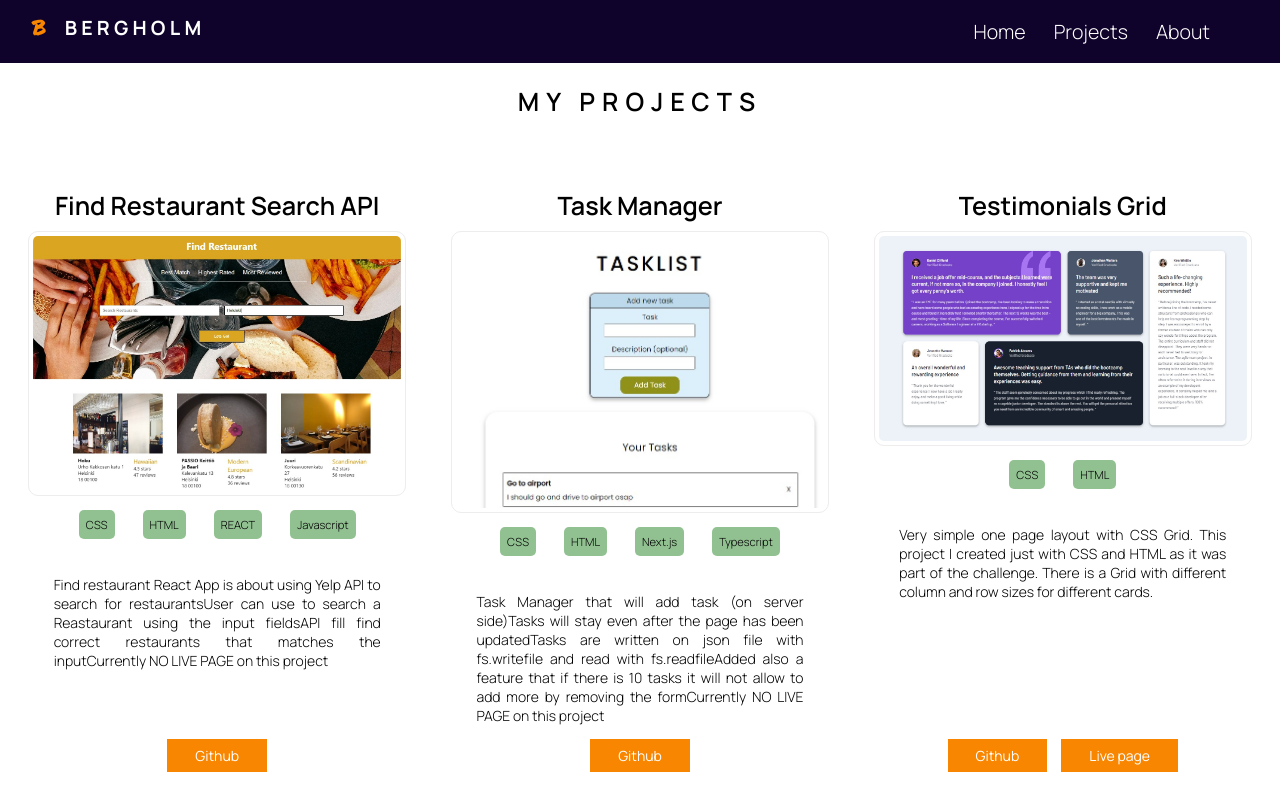
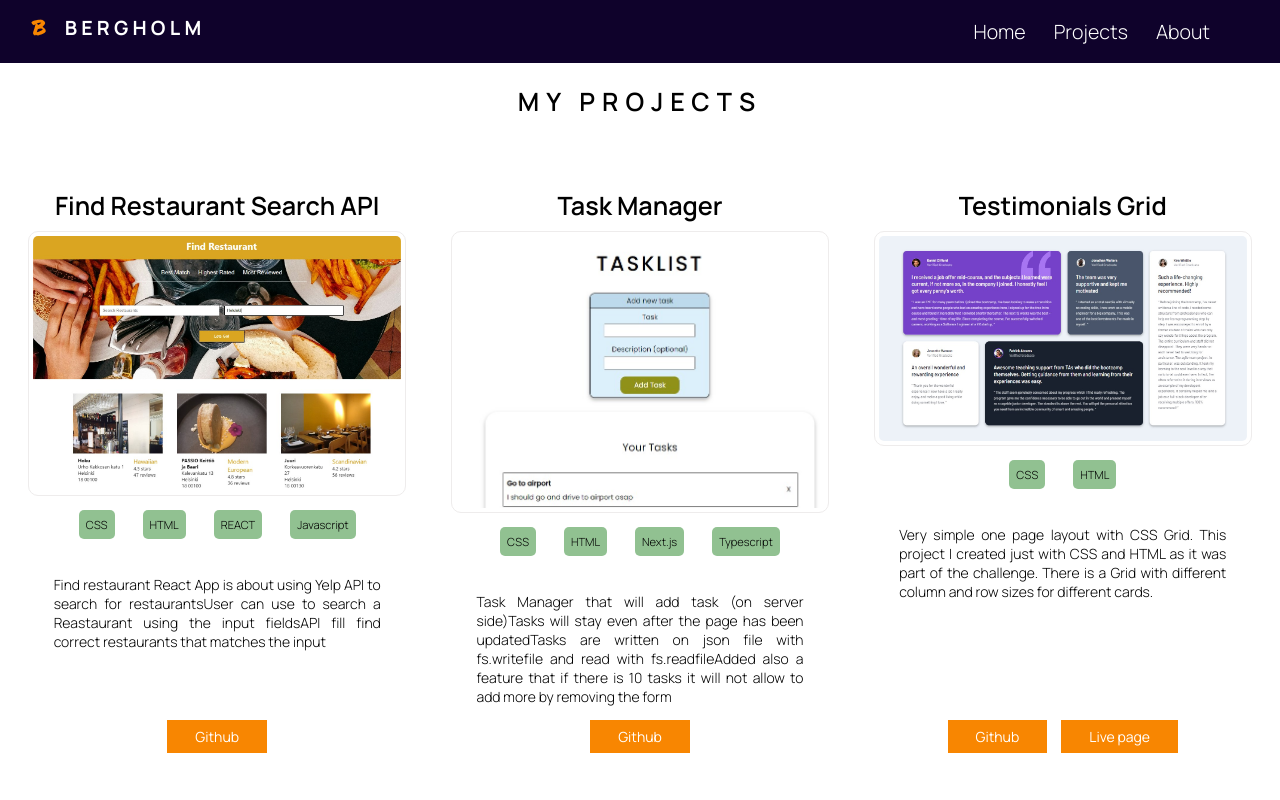
Before and after one commit to Jani-B/portfolio_website, a Next.js app: page /projects in a window 1280 px wide. Shown: the top 800 px of the page. Built offline with nearby package versions, Linux system fonts and the light colour scheme; a web font is replaced by a local one.

Commit message:
changed cardinfo for 2 cards for no need extra No Live Page comment anymore

```diff
--- a/src/app/cardinfo/cardinfo.js
+++ b/src/app/cardinfo/cardinfo.js
@@ -8,7 +8,6 @@ export const cardInfo = [
       "Find restaurant React App is about using Yelp API to search for restaurants",
       "User can use to search a Reastaurant using the input fields",
       "API fill find correct restaurants that matches the input",
-      "Currently NO LIVE PAGE on this project",
     ],
 
     cardPicture: "/images/findrestaurant.jpg",
@@ -26,7 +25,6 @@ export const cardInfo = [
       "Tasks will stay even after the page has been updated",
       "Tasks are written on json file with fs.writefile and read with fs.readfile",
       "Added also a feature that if there is 10 tasks it will not allow to add more by removing the form",
-      "Currently NO LIVE PAGE on this project",
     ],
 
     cardPicture: "/images/taskmanager.jpg",
```
